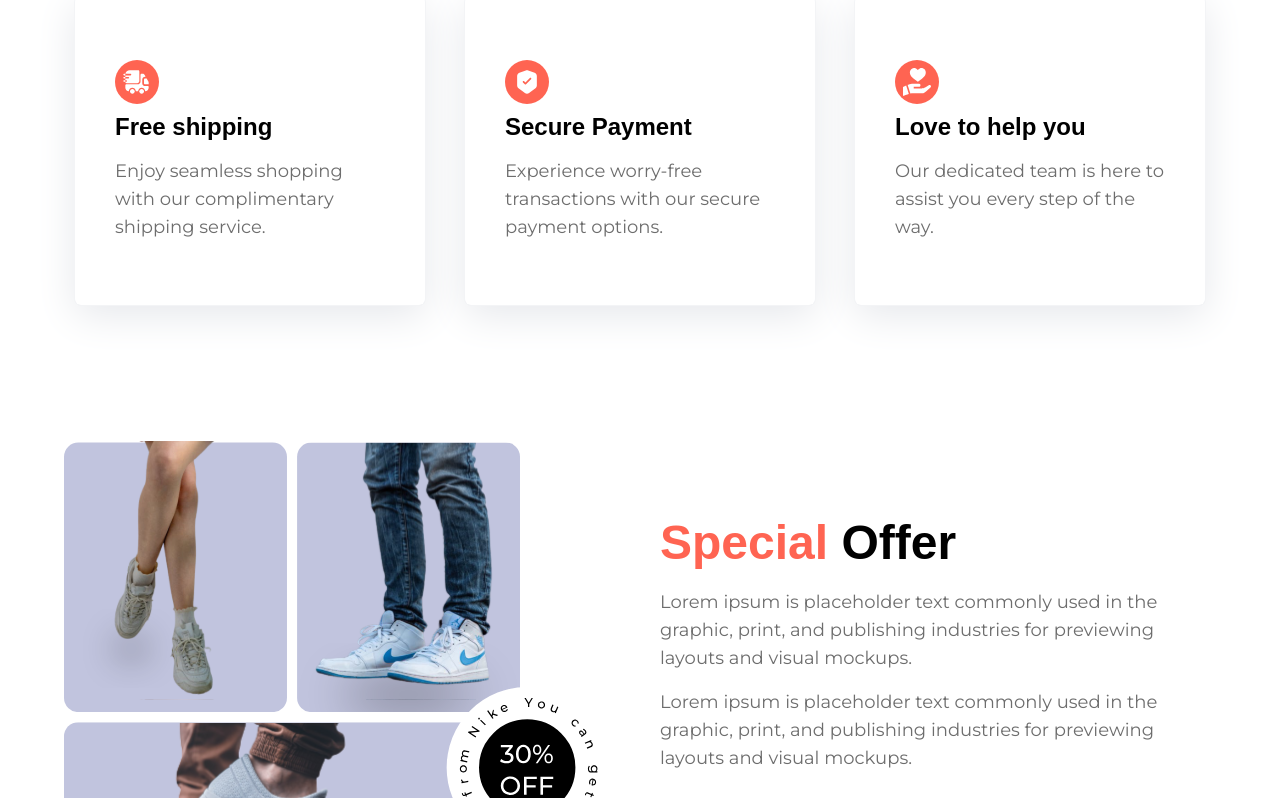
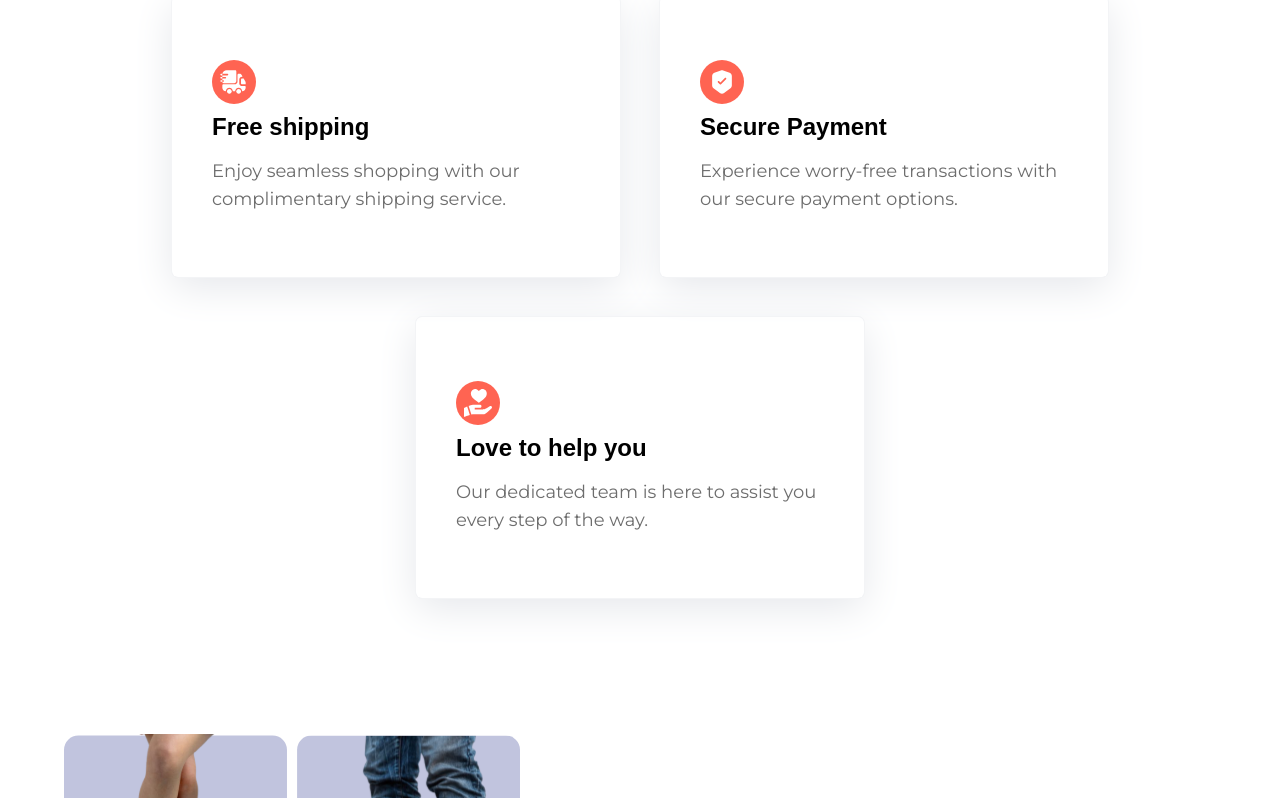
Before and after one commit to vikasbhalla05/Nike-Landing-page, a React (Vite) app: page / in a window 1280 px wide. Shown: the part 2549-3347 px from the top of the page. Built offline with nearby package versions, Linux system fonts and the light colour scheme; a web font is replaced by a local one.

Commit message:
fix - service card fixes

```diff
--- a/src/components/ServiceCard.jsx
+++ b/src/components/ServiceCard.jsx
@@ -3,7 +3,7 @@ import React from 'react'
 const ServiceCard = ({imgURL,label,subtext}) => {
     console.log(imgURL)
   return (
-    <div className='rounded-md shadow-3xl ring-1 ring-gray-100 shadow-gray-200 px-10 py-16 w-[80%] sm:w-[350px] sm:min-w-[350px]'>
+    <div className='rounded-md shadow-3xl ring-1 ring-gray-100 shadow-gray-200 px-10 py-16 w-full sm:max-w-md'>
         <div className='bg-coral-red p-2 rounded-full w-11 h-11'>
             <img src={imgURL} alt={label} className='w-full h-auto'/>
         </div>
```
